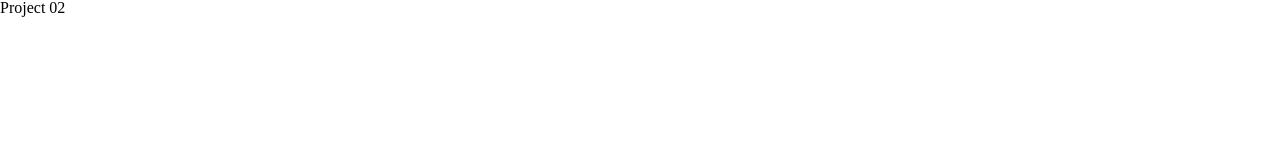
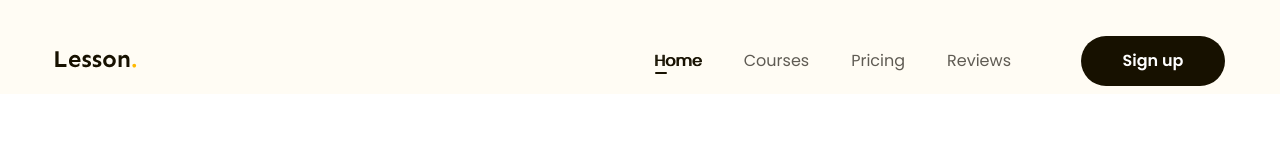
Before and after one commit to damtrihaiz/html-css-02, a plain HTML site: page index.html in a window 1280 px wide. Shown: the top 160 px of the page. Drawn offline with Linux system fonts and the light colour scheme.

Commit message:
code Header

```diff
--- a/assets/css/style.css
+++ b/assets/css/style.css
@@ -0,0 +1,88 @@
+* {
+    box-sizing: border-box;
+}
+html {
+    font-size: 62.5%;
+}
+body {
+    font-size: 1.6rem;
+    font-family: "Poppins", sans-serif;
+}
+
+/* =====Common========== */
+
+.main-content {
+    width: 1170px;
+    max-width: calc(100% - 48px);
+    margin: 0 auto;
+}
+
+.btn {
+    display: inline-block;
+    text-align: center;
+    color: #fff;
+    padding: 0 16px;
+    min-width: 118px;
+    line-height: 50px;
+    font-size: 1.6rem;
+    font-weight: 600;
+    border-radius: 25px;
+    background: #171100;
+}
+.btn:hover {
+    opacity: 0.9;
+    cursor: pointer;
+}
+
+a {
+    text-decoration: none;
+}
+
+/* =====Header========== */
+.header-sticky {
+    background: #fffcf4;
+    position: sticky;
+    z-index: 1;
+    top: -28px;
+}
+.header-body {
+    display: flex;
+    align-items: center;
+    padding: 36px 0 8px;
+}
+
+.header-sticky .nav {
+    margin-left: auto;
+}
+.nav ul {
+    display: flex;
+}
+.nav a {
+    color: #5f5b53;
+    text-align: center;
+    padding: 8px 21px;
+    font-size: 1.6rem;
+    font-weight: 400;
+}
+.nav a:hover,
+.nav .item-action a {
+    position: relative;
+    color: #171100;
+    /* font-weight: 600; */
+    text-shadow: 1px 0 0 currentColor;
+}
+.nav .item-action a::after {
+    position: absolute;
+    display: block;
+    content: "";
+    width: 12px;
+    height: 2px;
+    left: 22px;
+    bottom: 6px;
+    border-radius: 1px;
+    background: #171100;
+}
+.header-body .btn-sign-up {
+    margin-left: 49px;
+    width: 144px;
+}
--- a/index.html
+++ b/index.html
@@ -3,6 +3,13 @@
     <head>
         <meta charset="UTF-8" />
         <meta name="viewport" content="width=device-width, initial-scale=1.0" />
+        <!-- Embed font -->
+        <link rel="preconnect" href="https://fonts.googleapis.com" />
+        <link rel="preconnect" href="https://fonts.gstatic.com" crossorigin />
+        <link
+            href="https://fonts.googleapis.com/css2?family=Poppins:ital,wght@0,400;0,500;0,600;0,700;1,400&family=Sen:wght@700&display=swap"
+            rel="stylesheet"
+        />
         <!--Reset CSS  -->
         <link rel="stylesheet" href="./assets/css/reset.css" />
         <!-- Styles -->
@@ -10,6 +17,33 @@
         <title>F8 Project 02</title>
     </head>
     <body>
-        <h1>Project 02</h1>
+        <header class="header-sticky">
+            <div class="main-content">
+                <div class="header-body">
+                    <a href="#" class="logo">
+                        <img src="./assets/img/logo.svg" alt="Lesson." />
+                    </a>
+                    <nav class="nav">
+                        <ul>
+                            <li class="item-action">
+                                <a href="#!">Home</a>
+                            </li>
+                            <li>
+                                <a href="#!">Courses</a>
+                            </li>
+                            <li>
+                                <a href="#!">Pricing</a>
+                            </li>
+                            <li>
+                                <a href="#!">Reviews</a>
+                            </li>
+                        </ul>
+                    </nav>
+                    <!-- Action -->
+                    <a class="btn btn-sign-up" href="#!">Sign up</a>
+                </div>
+            </div>
+        </header>
+        <main style="height: 10000px"></main>
     </body>
 </html>
```
Also changed, not shown: assets/img/logo.svg (added).
